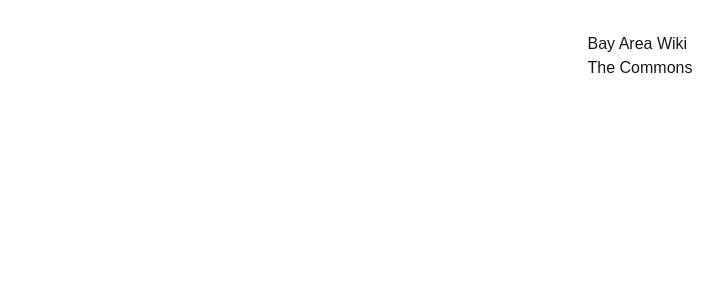
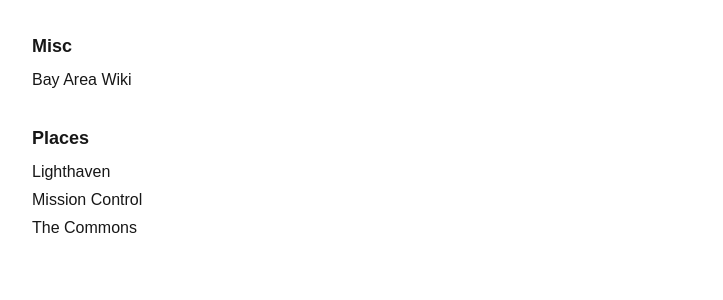
Before and after one commit to neallseth/bayarea-wiki, a Next.js app: page /explore in a window 1280 px wide. Shown: the top 300 px of the page, without its empty margins (0-723 px from the left). Built offline with nearby package versions, Linux system fonts and the light colour scheme.

Commit message:
adding category, explore updates

```diff
--- a/app/[slug]/page.tsx
+++ b/app/[slug]/page.tsx
@@ -14,7 +14,8 @@
 }) {
   const article = await getArticleBySlug(params.slug);
   return (
-    <div>
+    <div className="w-full flex flex-col items-center">
+      <div className="w-full">
         <Link className="contents" href={"/"}>
           <Image
             src="/images/ggb.jpg"
@@ -25,14 +26,15 @@
             priority
           />
         </Link>
+      </div>
 
-      <main className="prose">
+      <article className="prose w-full">
         <h1 className={`mb-2 text-2xl font-semibold ${lora.className}`}>
           {article.title}
         </h1>
         <div className="w-full bg-black h-[.01rem]"></div>
         <article>{article.content}</article>
-      </main>
+      </article>
     </div>
   );
 }
--- a/app/content-utils.ts
+++ b/app/content-utils.ts
@@ -11,6 +11,7 @@
   const fileContent = fs.readFileSync(filePath, "utf8");
   const { frontmatter, content } = await compileMDX<{
     title: string;
+    category?: string;
   }>({
     source: fileContent,
     options: {
@@ -20,6 +21,7 @@
   });
   return {
     title: frontmatter.title,
+    category: frontmatter.category,
     content,
     slug: path.parse(fileName).name,
   };
--- a/app/explore/page.tsx
+++ b/app/explore/page.tsx
@@ -1,15 +1,66 @@
 import Link from "next/link";
 import { getArticles } from "../content-utils";
+import { ReactElement } from "react";
+
+// Mapping between category IDs (as used in MDX frontmatter - e.g., 'place') and category display title (e.g., 'Places')
+const categoryNameMap = {
+  place: "Places",
+  misc: "Misc",
+};
+
+type Article = {
+  title: string;
+  category: string | undefined;
+  content: ReactElement;
+  slug: string;
+};
+
+type GroupedArticles = { [key: string]: Article[] };
+
+function groupArticlesByCategory(articles: Article[]) {
+  const groupedArticles: GroupedArticles = {};
+  articles.forEach((article) => {
+    const category =
+      article.category && article.category in categoryNameMap
+        ? article.category
+        : "misc";
+
+    groupedArticles[category]
+      ? groupedArticles[category].push(article)
+      : (groupedArticles[category] = [article]);
+  });
+
+  return groupedArticles;
+}
 
 export default async function Explore() {
   const articles = await getArticles();
+  const articlesByCateogry = groupArticlesByCategory(articles);
   return (
-    <ul>
-      {articles.map((article) => (
-        <li key={article.slug}>
-          <Link href={`/${article.slug}`}>{article.title}</Link>
-        </li>
+    <div className="flex flex-col gap-8">
+      {Object.entries(articlesByCateogry).map(([cat, arts]) => (
+        <div key={cat} className="flex flex-col gap-2">
+          <h2 className="text-lg font-semibold">
+            {cat in categoryNameMap
+              ? categoryNameMap[cat as keyof typeof categoryNameMap]
+              : ""}
+          </h2>
+          <div className="flex flex-col gap-1">
+            {arts.map((art) => (
+              <Link key={art.slug} href={`/${art.slug}`}>
+                {art.title}
+              </Link>
+            ))}
+          </div>
+        </div>
       ))}
-    </ul>
+    </div>
+    // <ul>
+    //   {articles.map((article) => (
+    //     <li key={article.slug}>
+    //       <Link href={`/${article.slug}`}>{article.title}</Link>
+    //     </li>
+    //   ))}
+    // </ul>
   );
 }
--- a/app/layout.tsx
+++ b/app/layout.tsx
@@ -15,9 +15,9 @@
   return (
     <html lang="en">
       <body
-        className={`${geistSans.variable} ${geistMono.variable} antialiased`}
+        className={`${geistSans.variable} ${geistMono.variable} antialiased min-h-dvh p-6 sm:p-8 flex flex-col`}
       >
-        <div className="min-h-dvh flex justify-center p-8">{children}</div>
+        {children}
       </body>
     </html>
   );
--- a/app/page.tsx
+++ b/app/page.tsx
@@ -1,10 +1,11 @@
 import Image from "next/image";
 import { lora } from "@/app/fonts/fonts";
+import Link from "next/link";
 
 export default function Home() {
   return (
-    <div className="flex flex-col justify-center">
-      <main className="flex flex-col gap-12">
+    <div className="flex items-center justify-center grow">
+      <main className="flex flex-col gap-8 items-center">
         <Image
           src="/images/ggb.jpg"
           alt="Bay Area Wiki logo"
@@ -13,7 +14,10 @@
           priority
         />
         <p className={lora.className}>Bay Area Wiki</p>
-        <input type="text" placeholder="Search" />
+        {/* <input type="text" placeholder="Search" /> */}
+        <Link className="text-gray-500" href="/explore">
+          Explore
+        </Link>
       </main>
     </div>
   );
--- /dev/null
+++ b/content/lighthaven.mdx
@@ -0,0 +1,6 @@
+---
+title: Lighthaven
+category: place
+---
+
+**Lighthaven** is an event space and residential campus in Berkeley, CA. operated by Lightcone Infrastructure.
--- /dev/null
+++ b/content/mission-control.mdx
@@ -0,0 +1,10 @@
+---
+title: Mission Control
+category: place
+---
+
+(/images/ggb.jpg)
+
+test[^1]
+
+[^1]: test footnote
--- a/content/sf-commons.mdx
+++ b/content/sf-commons.mdx
@@ -1,5 +1,6 @@
 ---
 title: The Commons
+category: place
 ---
 
 The Commons is a social space (often referred to as a third or fourth space) in Hayes Valley. It first opened to the public in September of 2022.
```
Lines whose indentation alone changed are shown as unchanged.
